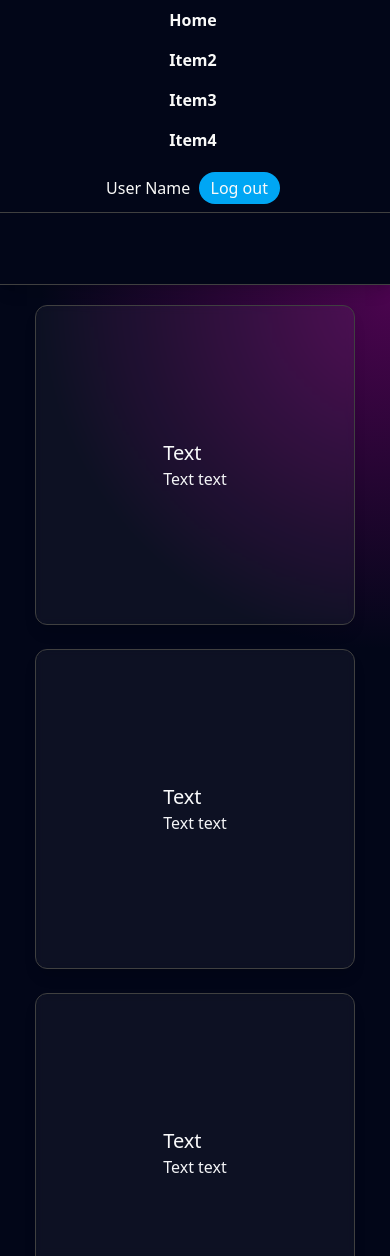
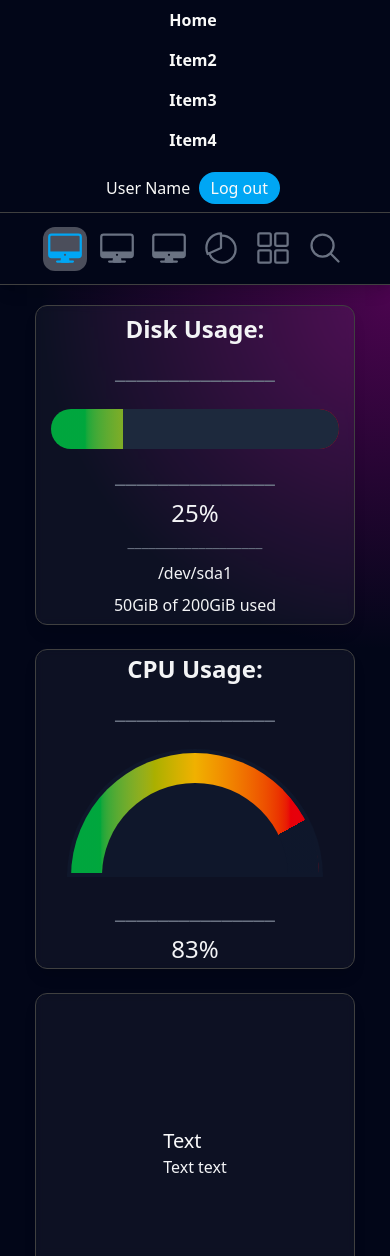
Before and after one commit to maxmilian-sk2/resource-monitor-static-template, a plain HTML site: page index.html in a window 390 px wide. Shown: the top 1256 px of the page. Drawn offline with nearby package versions, Linux system fonts and the light colour scheme.

Commit message:
Mobile layout updates, started component design work

```diff
--- a/index.html
+++ b/index.html
@@ -59,7 +59,13 @@
         </header>
 
         <!-- Screen Selector for screens "md" and narrower -->
-        <div class="lg:hidden z-30 w-full h-18 mb-5 bg-slate-950 border-b-1  border-neutral-700 shadow-lg">
+        <div class="lg:hidden flex flex-row justify-center items-center z-30 w-full h-18 mb-5 bg-slate-950 border-b-1  border-neutral-700 shadow-lg">
+            <div class="flex rounded-xl pt-1 size-11 justify-center items-center bg-gray-100/30 text-sky-500"><p><ion-icon name="desktop-outline" class="size-9"></ion-icon></p></div>
+            <div class="flex rounded-xl pt-1 ml-2 size-11 justify-center items-center text-gray-500"><p><ion-icon name="desktop-outline" class="size-9"></ion-icon></p></div>
+            <div class="flex rounded-xl pt-1 ml-2 size-11 justify-center items-center text-gray-500"><p><ion-icon name="desktop-outline" class="size-9"></ion-icon></p></div>
+            <div class="flex rounded-xl pt-1 ml-2 size-11 justify-center items-center text-gray-500"><p><ion-icon name="pie-chart-outline" class="size-9"></ion-icon></p></div>
+            <div class="flex rounded-xl pt-1 ml-2 size-11 justify-center items-center text-gray-500"><p><ion-icon name="grid-outline" class="size-9"></ion-icon></p></div>
+            <div class="flex rounded-xl pt-1 ml-2 size-11 justify-center items-center text-gray-500"><p><ion-icon name="search-outline" class="size-9"></ion-icon></p></div>
         </div>
 
         <!-- Main content -->
@@ -68,20 +74,38 @@
             <!-- Grid wrapper -->
             <div class="w-full md:pl-18 lg:pl-24 xl:pr-8 2xl:pr-12 flex flex-row grid md:grid-cols-2 lg:grid-cols-2 xl:grid-cols-3 2xl:grid-cols-4 place-content-around gap-6">
 
-                <!-- Item example -->
-                <div class="flex justify-center items-center bg-sky-50/5 backdrop-blur-xs rounded-xl border border-neutral-700 shadow-lg p-5 rounded-xl size-80 lg:size-96">
+                <!-- Disk usage component -->
+                <div class="flex flex-col justify-center items-center bg-sky-50/5 backdrop-blur-xs rounded-xl border border-neutral-700 shadow-lg p-5 rounded-xl size-80 lg:size-96">
+                    <p class="text-gray-100 font-bold text-2xl mb-2">Disk Usage:</p>
+                    <p class="text-gray-500 font-medium text-2xl mb-6">_______________</p>
                     <div>
-                        <div class="text-xl font-medium text-gray-50">Text</div>
-                        <p class="text-gray-100 ">Text text</p>
+                        <!-- Progress bar, modified from: https://flowbite.com/docs/components/progress/ -->
+                        <!-- Note: Reverse calculation -->
+                        <div class="flex justify-end w-72 h-10 bg-gradient-to-r from-green-600 from-10% via-yellow-500 to-90% to-red-600 rounded-full">
+                            <div class="w-72 h-10 bg-slate-800 rounded-r-full" style="width: 75%"></div>
+                        </div>
                     </div>
+                    <p class="text-gray-500 font-medium text-2xl mt-2">_______________</p>
+                    <p class="text-gray-100 text-2xl mt-2">25%</p>
+                    <p class="text-gray-500 font-medium text-base mt-0">___________________</p>
+                    <p class="text-gray-100 text-base mt-2">/dev/sda1</p>
+                    <p class="text-gray-100 text-base mt-2">50GiB of 200GiB used</p>
                 </div>
 
-                <!-- Item example -->
-                <div class="flex justify-center items-center bg-sky-50/5 backdrop-blur-xs rounded-xl border border-neutral-700 shadow-lg p-5 rounded-xl size-80 lg:size-96">
+                <!-- CPU usage component -->
+                <div class="flex flex-col justify-center items-center bg-sky-50/5 backdrop-blur-xs rounded-xl border border-neutral-700 shadow-lg p-5 rounded-xl size-80 lg:size-96">
+                    <p class="text-gray-100 font-bold text-2xl mb-2">CPU Usage:</p>
+                    <p class="text-gray-500 font-medium text-2xl mb-6">_______________</p>
                     <div>
-                        <div class="text-xl font-medium text-gray-50">Text</div>
-                        <p class="text-gray-100 ">Text text</p>
+                        <!-- Gauge, modified from: https://gist.github.com/gquittet/77dd931ebfa7b8a73f2711faee0a7292 -->
+                        <!-- 0%: [calc(0deg-45deg)], 100%: [calc(180deg-45deg)]-->
+                        <div class="w-64 border-4 border-slate-900 relative flex aspect-[2] items-center justify-center overflow-hidden rounded-t-full bg-gradient-to-r from-green-600 from-10% via-yellow-500 to-90% to-red-600">
+                            <div class="size-64 absolute top-0 aspect-square w-full rotate-[calc(150deg-45deg)] bg-gradient-to-tr from-transparent from-50% to-slate-900 to-50% transition-transform duration-500"></div>
+                            <div class="size-64 absolute top-1/4 flex aspect-square w-3/4 justify-center rounded-full bg-slate-900"></div>
+                        </div>
                     </div>
+                    <p class="text-gray-500 font-medium text-2xl mt-4">_______________</p>
+                    <p class="text-gray-100 text-2xl mt-2">83%</p>
                 </div>
 
                 <!-- Item example -->
```
